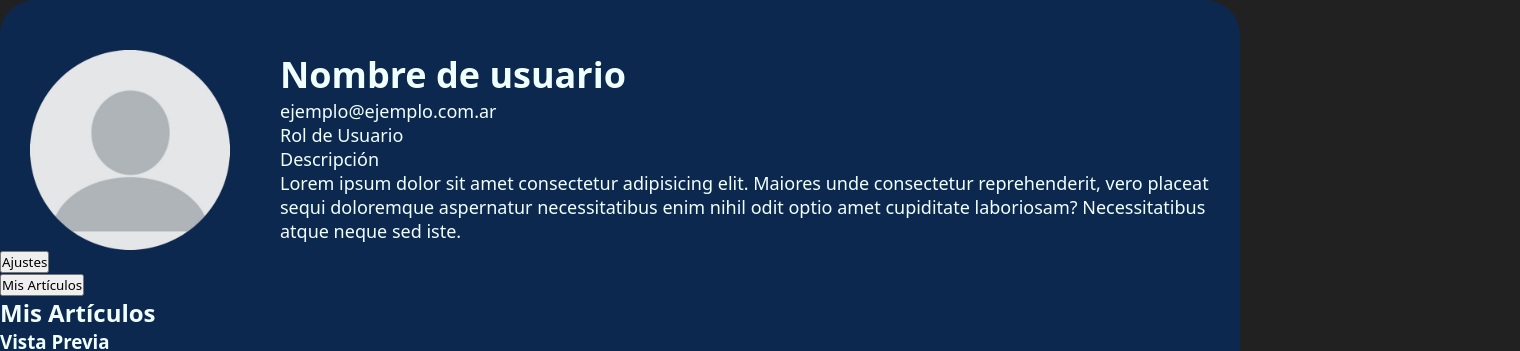
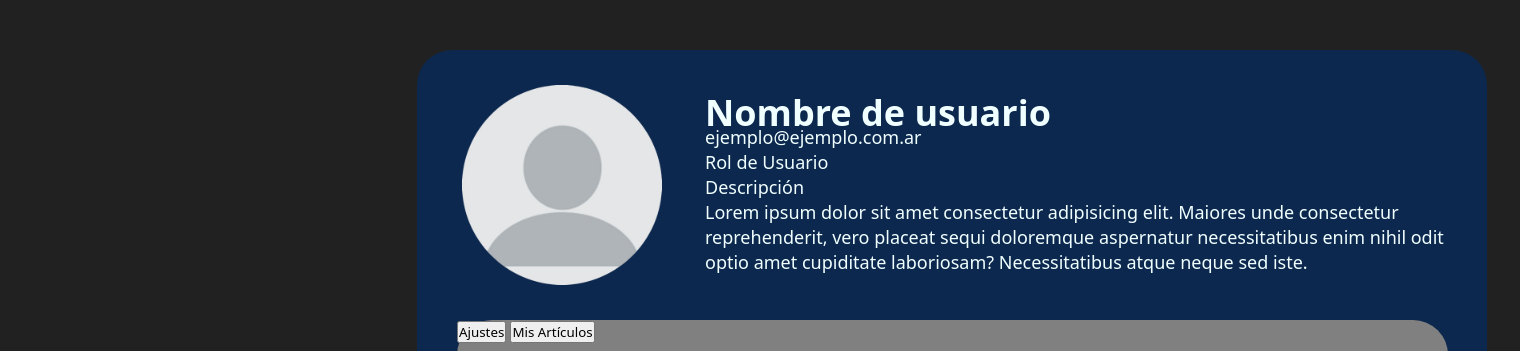
Before and after one commit to ernesg23/pagina13, a PHP site: page /modules/users/configPosts.php in a window 1520 px wide. Shown: the top 351 px of the page. Run offline with PHP 8.4, Linux system fonts and the light colour scheme.

Commit message:
avance del configPosts

```diff
--- a/modules/users/configPosts.php
+++ b/modules/users/configPosts.php
@@ -37,10 +37,8 @@
 
         </section>
         <section>
-            <div>
+            <div class="buttons">
                 <button class="nav-config" id="users-configSettings">Ajustes</button>
-            </div>
-            <div>
                 <button class="nav-config" id="users-configPosts">Mis Artículos</button>
             </div>
         </section>
--- a/views/css/configPosts.css
+++ b/views/css/configPosts.css
@@ -8,10 +8,10 @@ html {
     background-color: #212121;
 }
 .container {
-    width: 1240px;
-    height: 816px;
+    width: 1070px;
+    height: 879px;
     background-color: rgb(12 , 40, 78);
-    margin: px 54px 54px 50px ;
+    margin: 50px 40px 35px 417px;
     border: 55px;
     border: 55px;
     border-radius: 35px;
@@ -20,8 +20,9 @@ html {
 }
 .text {
     justify-content: center;
-    margin: 50px 0 0 50px ;
+    margin: 50px 14px 0px 43px ;
     font-size: large;
+    line-height: 25px;
 
 }
 #head {
@@ -30,5 +31,15 @@ html {
 
 }
 .icon {
-    margin: 50px 0 0 30px ;
+    margin: 35px 0 15px 45px ;
 }
+.buttons {
+    width: 991px;
+    height: 583px;
+    background-color: gray;
+    margin: 20px 11px 32px 40px;
+    border: 55px;
+    border: 55px;
+    border-radius: 35px;
+
+}
```
